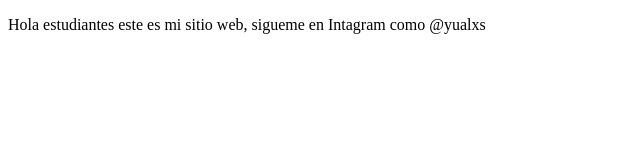
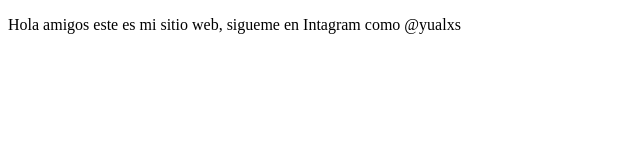
Before and after one commit to Yualxs/proyectoDemoCursoPrework, a plain HTML site: page index.html in a window 1280 px wide. Shown: the full height of the page, 0-640 px from the left. Drawn offline with Linux system fonts and the light colour scheme.

Commit message:
cambios, agregamos amigos

```diff
--- a/index.html
+++ b/index.html
@@ -8,7 +8,7 @@
 </head>
 <body>
     <p>
-        Hola estudiantes este es mi sitio web, sigueme en Intagram como @yualxs
+        Hola amigos este es mi sitio web, sigueme en Intagram como @yualxs
     </p>
 </body>
 </html>
```
